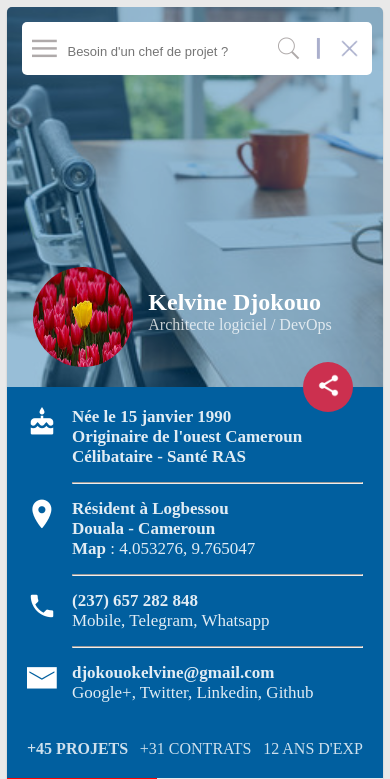
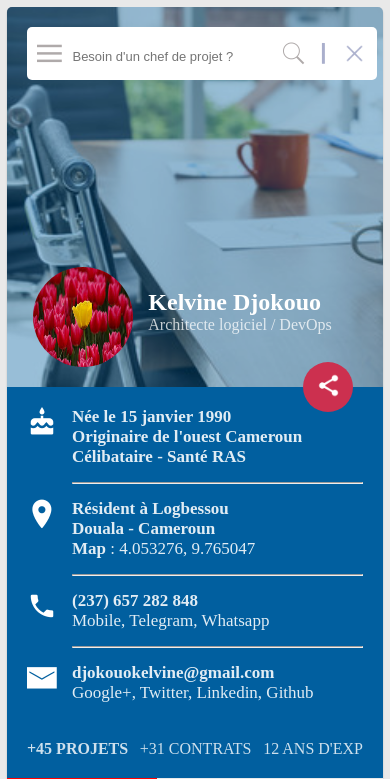
Before and after one commit to dKelvine1548/my-cv-web, a PHP site: page / in a window 390 px wide. Shown: the top 779 px of the page. Run offline with PHP 8.4, Linux system fonts and the light colour scheme.

Commit message:
"Modification of the width of searchbar on mobile"

```diff
--- a/style.css
+++ b/style.css
@@ -574,13 +574,19 @@ i{
         order: 2;
         margin-bottom: 20px;
     }
+
+    .searchBar{
+        margin-top: 5px;
+        margin-left: 5px;
+        margin-right: 5px;
+    }
+
     .deux-block{
         display: flex;
         flex-direction: column;
         width: 100%;
         justify-content: space-between;
     }
-
 
     .point-interet{
         width: 100%;
@@ -603,11 +609,18 @@ i{
     .scrollbar{
         height: 715px;
     }
+
+    .searchBar{
+        margin-top: 5px;
+        margin-right: 5px;
+        margin-left: 5px;
+    }
 }
 
 
 
 @media screen and (max-width: 2310px){
+
     .container{
         width: 100%;
     }
@@ -619,4 +632,10 @@ i{
     .scrollbar{
         height: 715px;
     }
+
+    .searchBar{
+        margin-top: 5px;
+        margin-left: 5px;
+        margin-right: 5px;
+    }
 }
```
